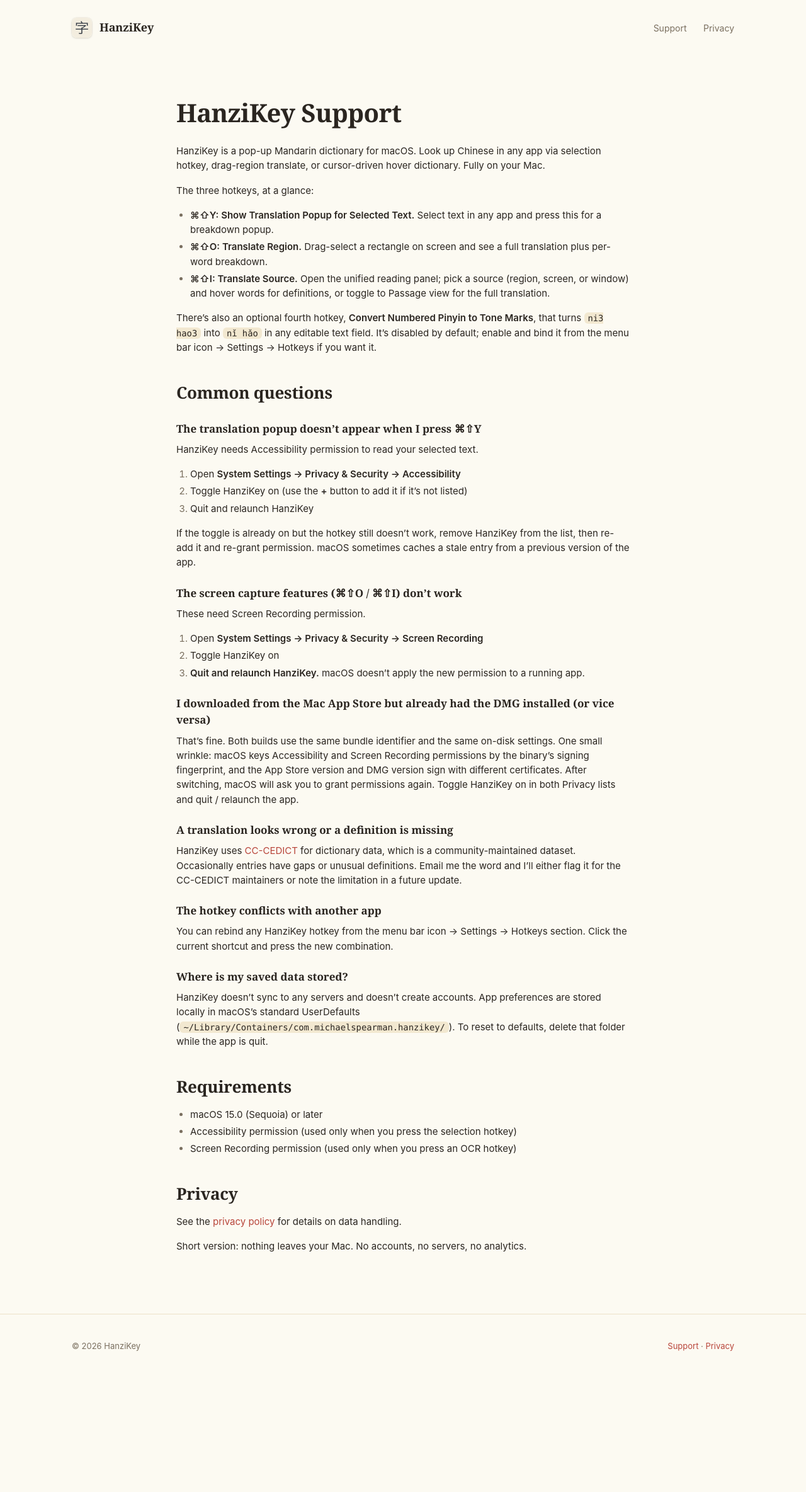
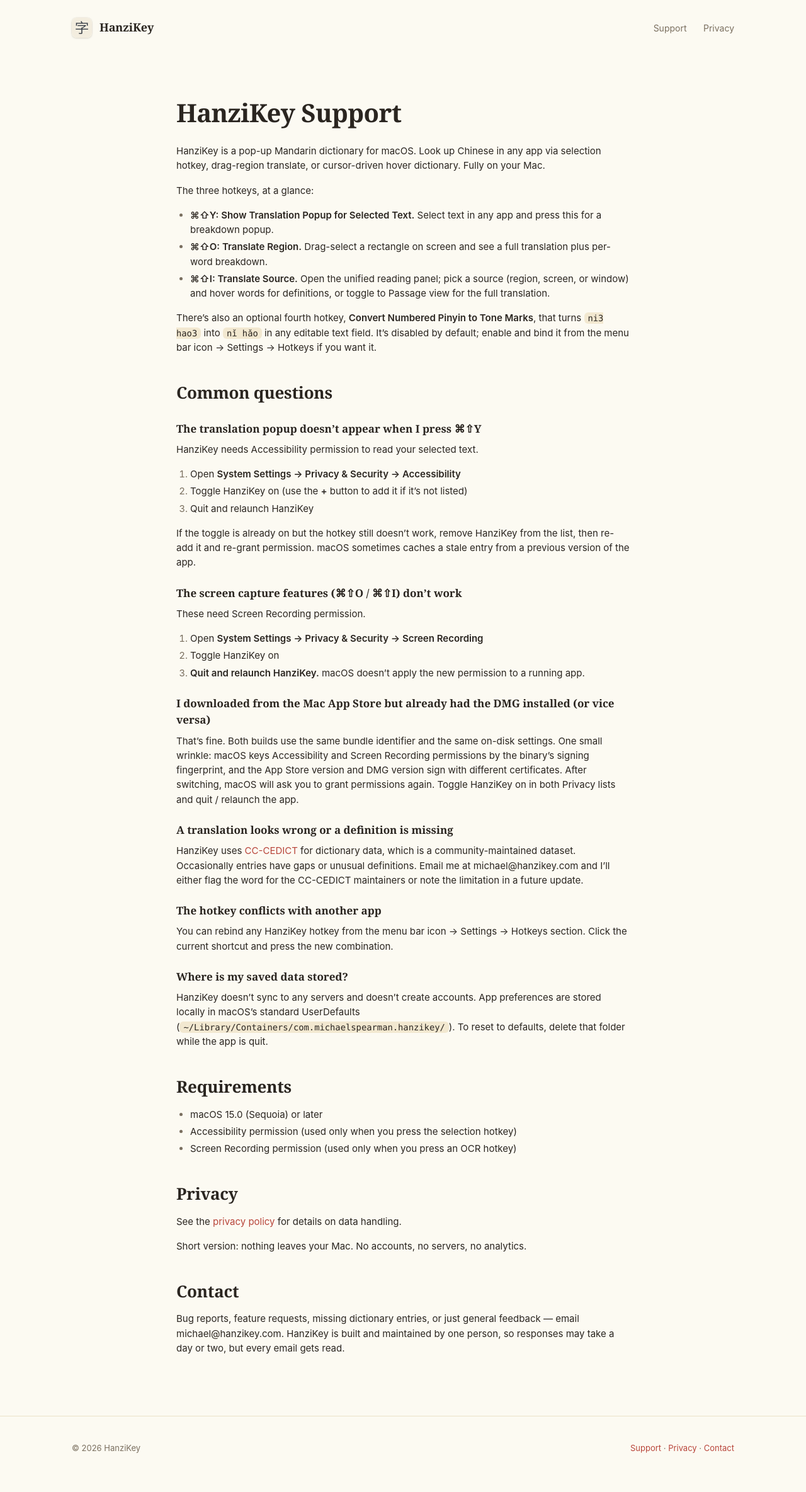
Before and after one commit to blasian/hanzikey-website, a Jekyll site: the page built from support.md, in a window 1280 px wide. Shown: the whole page at 63% size. Built offline with Jekyll 4.4.1, drawn with Linux system fonts in a browser that asks for light colours; before the commit the page ends 2207 px from its top, so only the background shows below that.

Commit message:
Add contact path across the site
Contact link in the global footer (Support · Privacy · Contact). New
"Contact" section at the bottom of the support page covering bug
reports, feature requests, missing dictionary entries, and general
feedback. Inline mention in the existing CC-CEDICT troubleshooting
entry updated with the real address. Subtle parchment-card prompt
under the Download section's requirements row to nudge first-time
downloaders toward the feedback path without competing with the
download CTA above.

Co-Authored-By: Claude Opus 4.7 (1M context) <noreply@anthropic.com>

```diff
--- a/_layouts/default.html
+++ b/_layouts/default.html
@@ -35,7 +35,8 @@
       <div>© <span id="year"></span> HanziKey</div>
       <div>
         <a href="{{ '/support.html' | relative_url }}">Support</a> ·
-        <a href="{{ '/privacy.html' | relative_url }}">Privacy</a>
+        <a href="{{ '/privacy.html' | relative_url }}">Privacy</a> ·
+        <a href="mailto:michael@hanzikey.com">Contact</a>
       </div>
     </div>
   </footer>
--- a/assets/css/style.css
+++ b/assets/css/style.css
@@ -438,6 +438,27 @@ section .sub {
 }
 .requirements strong { color: var(--fg); font-weight: 600; }
 
+/* ---------- Contact prompt ----------
+   Sits beneath the download section's requirements block. Subtle
+   parchment card to nudge users toward the feedback path without
+   competing with the main download CTA above. */
+
+.contact-prompt {
+  margin-top: 32px;
+  padding: 16px 20px;
+  background: var(--card);
+  border: 1px solid var(--border);
+  border-radius: var(--radius);
+  font-size: 15px;
+  color: var(--fg);
+}
+.contact-prompt strong {
+  font-weight: 600;
+}
+.contact-prompt a {
+  color: var(--accent);
+}
+
 /* ---------- Footer ---------- */
 
 .site-footer {
--- a/support.md
+++ b/support.md
@@ -59,8 +59,9 @@ HanziKey on in both Privacy lists and quit / relaunch the app.
 
 HanziKey uses [CC-CEDICT](https://cc-cedict.org/) for dictionary data, which
 is a community-maintained dataset. Occasionally entries have gaps or
-unusual definitions. Email me the word and I'll either flag it for the
-CC-CEDICT maintainers or note the limitation in a future update.
+unusual definitions. Email me at michael@hanzikey.com and I'll either
+flag the word for the CC-CEDICT maintainers or note the limitation in a
+future update.
 
 ### The hotkey conflicts with another app
 
@@ -86,3 +87,10 @@ See the [privacy policy](privacy.html) for details on data handling.
 
 Short version: nothing leaves your Mac. No accounts, no servers, no
 analytics.
+
+## Contact
+
+Bug reports, feature requests, missing dictionary entries, or just
+general feedback — email michael@hanzikey.com. HanziKey is built and
+maintained by one person, so responses may take a day or two, but
+every email gets read.
```
Also changed, not shown: index.html (+7 -1 lines).
